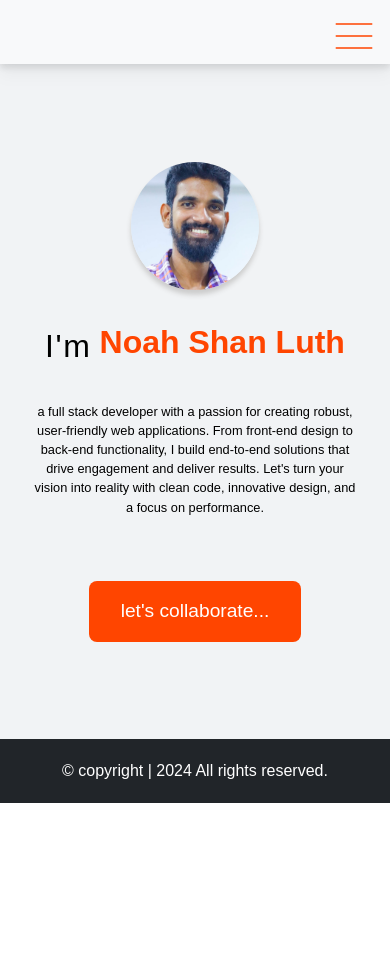
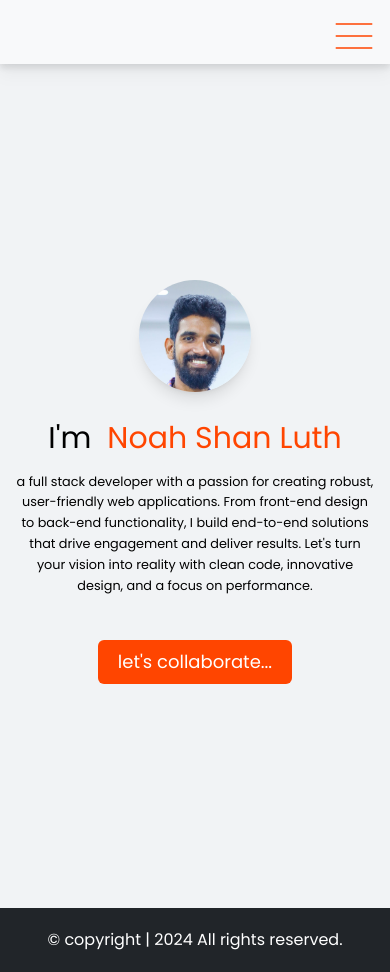
Before and after one commit to Sinna-Shan/Portfolio, a React (Vite) app: page / in a window 390 px wide. Before the commit the page ends 844 px from the top, so only its background shows below. Built offline with nearby package versions, Linux system fonts and the light colour scheme.

Commit message:
responsive home page using tailwind

```diff
--- a/src/components/Nav/Nav.jsx
+++ b/src/components/Nav/Nav.jsx
@@ -3,7 +3,7 @@ import { NavLink } from "react-router-dom";
 
 function NavLinks() {
   return (
-    <ul className="flex h-full gap-4 items-center text-lg flex-col lg:flex-row">
+    <ul className="flex h-full gap-4 items-center text-lg flex-col lg:flex-row ">
       <li>
         <NavLink to="/" className={({isActive}) => isActive ? 'text-[orangered] font-bold p-4' : 'font-normal p-4 hover:text-[orangered]'}>
           Home
@@ -35,7 +35,7 @@ function Nav() {
     setOpen((open) => !open);
   }
   return (
-    <header className="bg-[#f8f9fa] w-full h-16 flex flex-wrap drop-shadow-lg justify-end">
+    <header className="bg-[#f8f9fa] w-full h-16 flex flex-wrap drop-shadow-lg justify-end z-20">
       <nav className="hidden lg:block font-bold">
         <NavLinks />
       </nav>
@@ -50,7 +50,7 @@ function Nav() {
       </div>
 
       {open && (
-        <div className="absolute top-16 w-full bg-[#f8f9fa] h-64 z-30 flex justify-center transition-all duration-300 lg:hidden">
+        <div className="absolute z-50 top-16 w-full bg-[#f8f9fa] h-64 flex justify-center transition-all duration-300 lg:hidden">
           <NavLinks />
         </div>
       )}
--- a/src/index.css
+++ b/src/index.css
@@ -1,8 +1,10 @@
+@import url("https://fonts.googleapis.com/css2?family=Poppins:ital,wght@0,100;0,200;0,300;0,400;0,500;0,600;0,700;0,800;0,900;1,100;1,200;1,300;1,400;1,500;1,600;1,700;1,800;1,900&family=Roboto:ital,wght@0,100;0,300;0,400;0,500;0,700;0,900;1,100;1,300;1,400;1,500;1,700;1,900&display=swap");
+
 @tailwind base;
 @tailwind components;
 @tailwind utilities;
 
-@import url("https://fonts.googleapis.com/css2?family=Poppins:ital,wght@0,100;0,200;0,300;0,400;0,500;0,600;0,700;0,800;0,900;1,100;1,200;1,300;1,400;1,500;1,600;1,700;1,800;1,900&family=Roboto:ital,wght@0,100;0,300;0,400;0,500;0,700;0,900;1,100;1,300;1,400;1,500;1,700;1,900&display=swap");
+
 
 
 * {
--- a/src/pages/home page/HomePage.jsx
+++ b/src/pages/home page/HomePage.jsx
@@ -1,39 +1,50 @@
 /* eslint-disable react/no-unescaped-entities */
 import { Link } from "react-router-dom";
 import Nav from "../../components/Nav/Nav";
-import styles from "./HomePage.module.css";
 import Footer from "../../components/footer/Footer";
 
 function HomePage() {
   return (
     <>
-      <main className={styles.home}>
+      <main className="flex flex-col w-full items-center justify-center bg-[#f1f3f5]">
         <Nav />
-        <section className={styles.container}>
-          <div className={styles.intro}>
-            <div className={styles.imgContainer}>
+        <section className="flex flex-col items-center justify-center min-h-[100vh] z-10">
+          <div className="flex flex-col gap-5 items-center my-4 sm:px-10 px-3 lg:flex-row lg:my-8">
+            <div className="overflow-hidden w-28 h-28 mb-2 rounded-full shadow-lg">
               <img src="my image cropped.jpg" alt="my image" />
             </div>
-            <div className={styles.headerContainer}>
-              <h1>I'm</h1>
-              <div className={styles.words}>
-                <span>Noah Shan Luth</span>
-                <span>a Designer</span>
-                <span>a Frontend Dev</span>
-                <span>a Backend Dev</span>
-                <span>Noah Shan Luth</span>
+            <div className="flex gap-4">
+              <h1 className="text-3xl sm:text-4xl lg:text-6xl">I'm</h1>
+              <div className="flex flex-col h-8 overflow-hidden sm:h-[2.5rem] lg:h-[3.4rem] leading-10">
+                <span className="text-3xl text-[orangered] lg:animate-word-wheel sm:text-4xl lg:text-5xl lg:mb-2">
+                  Noah Shan Luth
+                </span>
+                <span className="text-3xl text-[orangered] lg:animate-word-wheel sm:text-4xl lg:text-5xl lg:mb-2">
+                  a Designer
+                </span>
+                <span className="text-3xl text-[orangered] lg:animate-word-wheel sm:text-4xl lg:text-5xl lg:mb-2">
+                  a Frontend Dev
+                </span>
+                <span className="text-3xl text-[orangered] lg:animate-word-wheel sm:text-4xl lg:text-5xl lg:mb-2">
+                  a Backend Dev
+                </span>
+                <span className="text-3xl text-[orangered] lg:animate-word-wheel sm:text-4xl lg:text-5xl lg:mb-2">
+                  Noah Shan Luth
+                </span>
               </div>
             </div>
           </div>
-          <p>
+          <p className="text-[.8rem] leading-relaxed mx-[1rem] text-center mb-3  sm:text-[1rem] sm:mb-6 md:text-[1.1rem] md:mx-[10rem] lg:text-[1.4rem] lg:mx-[10rem] lg:mb-10">
             a full stack developer with a passion for creating robust,
             user-friendly web applications. From front-end design to back-end
             functionality, I build end-to-end solutions that drive engagement
             and deliver results. Let's turn your vision into reality with clean
             code, innovative design, and a focus on performance.
           </p>
-          <Link to="/contact" className={styles.btnLink}>
-            <button> let's collaborate...</button>
+          <Link to="/contact" className="">
+            <button className="bg-[orangered] my-6 text-white px-5 py-2 text-lg rounded-md hover:shadow-[inset_0_0_0_0.2rem_orangered] hover:text-[orangered] hover:bg-[#f1f3f5] transition-all duration-300 sm:px-4 sm:py-2 sm:text-sm lg:text-[1.1rem] lg:py-3 lg:px-6 mt-8">
+              let's collaborate...
+            </button>
           </Link>
         </section>
       </main>
--- a/tailwind.config.js
+++ b/tailwind.config.js
@@ -2,7 +2,39 @@
 export default {
   content: ["./index.html", "./src/**/*.{js,ts,jsx,tsx}"],
   theme: {
-    extend: {},
+    extend: {
+      keyframes: {
+        wheel: {
+          "12.5%": {
+            transform: "translateY(-125%)",
+          },
+          "25%": {
+            transform: "translateY(-115%)",
+          },
+          "37.5%": {
+            transform: "translateY(-235%)",
+          },
+          "50%": {
+            transform: "translateY(-228%)",
+          },
+          "62.5%": {
+            transform: "translateY(-350%)",
+          },
+          "74.5%": {
+            transform: "translateY(-340%)",
+          },
+          "87.5%": {
+            transform: "translateY(-460%)",
+          },
+          "100%": {
+            transform: "translateY(-450%)",
+          },
+        },
+      },
+      animation: {
+        "word-wheel": "wheel 5s linear infinite",
+      },
+    },
   },
   plugins: [],
 };
```
